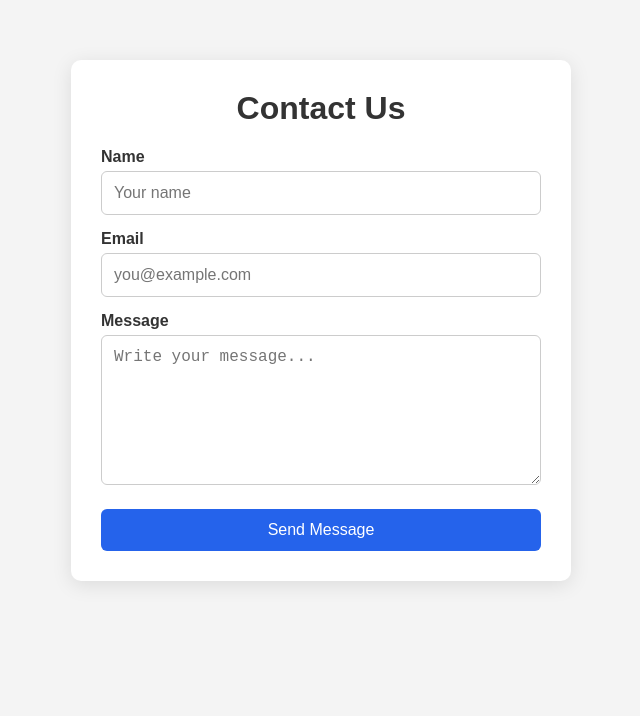
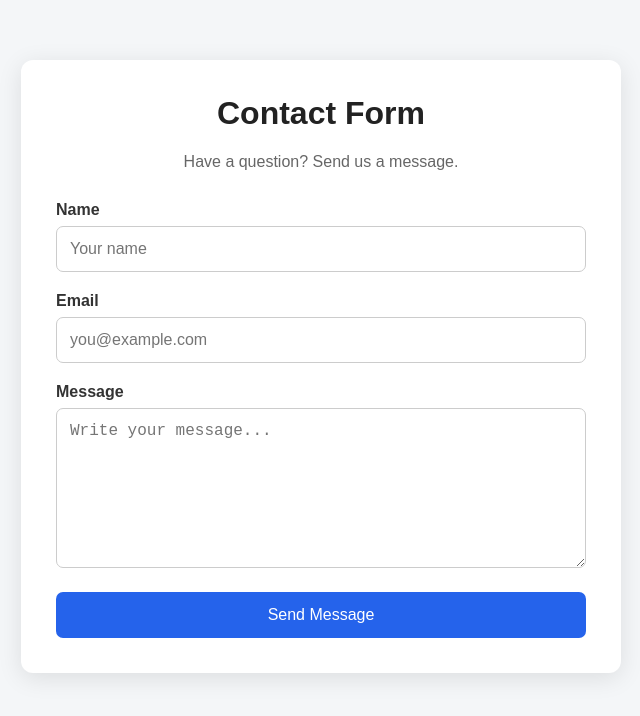
Before and after one commit to sophiawagner4u/railwaytest, a website: page public/index.html in a window 1280 px wide. Shown: the whole page, without its empty margins (319-959 px from the left). Drawn offline with Linux system fonts and the light colour scheme.

Commit message:
Refactor contact form layout and styles
Updated styles and structure for better layout and usability.

```diff
--- a/public/index.html
+++ b/public/index.html
@@ -1,9 +1,13 @@
-
 <!DOCTYPE html>
 <html lang="en">
+
 <head>
   <meta charset="UTF-8">
-  <meta name="viewport" content="width=device-width, initial-scale=1.0">
+
+  <meta
+    name="viewport"
+    content="width=device-width, initial-scale=1.0"
+  >
 
   <title>Contact Us</title>
 
@@ -15,53 +19,66 @@
     body {
       margin: 0;
       font-family: Arial, sans-serif;
-      background: #f4f4f4;
+      background: #f4f6f8;
       color: #333;
     }
 
     .container {
-      max-width: 500px;
+      width: 90%;
+      max-width: 600px;
       margin: 60px auto;
-      padding: 30px;
       background: white;
-      border-radius: 10px;
-      box-shadow: 0 4px 20px rgba(0, 0, 0, 0.1);
+      padding: 35px;
+      border-radius: 12px;
+      box-shadow: 0 5px 25px rgba(0, 0, 0, 0.1);
     }
 
     h1 {
+      text-align: center;
       margin-top: 0;
+      color: #222;
+    }
+
+    .description {
       text-align: center;
+      color: #666;
+      margin-bottom: 30px;
     }
 
     label {
       display: block;
-      margin-top: 15px;
-      margin-bottom: 5px;
+      margin-bottom: 7px;
       font-weight: bold;
     }
 
     input,
     textarea {
       width: 100%;
-      padding: 12px;
+      padding: 13px;
       border: 1px solid #ccc;
-      border-radius: 6px;
+      border-radius: 7px;
       font-size: 16px;
+      margin-bottom: 20px;
+    }
+
+    input:focus,
+    textarea:focus {
+      outline: none;
+      border-color: #2563eb;
     }
 
     textarea {
-      min-height: 150px;
+      min-height: 160px;
       resize: vertical;
     }
 
     button {
       width: 100%;
-      margin-top: 20px;
-      padding: 12px;
-      border: none;
-      border-radius: 6px;
+      padding: 14px;
       background: #2563eb;
       color: white;
+      border: none;
+      border-radius: 7px;
       font-size: 16px;
       cursor: pointer;
     }
@@ -76,29 +93,44 @@
 
   <div class="container">
 
-    <h1>Contact Us</h1>
+    <h1>Contact Form</h1>
+
+    <p class="description">
+      Have a question? Send us a message.
+    </p>
 
     <form action="/contact" method="POST">
 
-      <label for="name">Name</label>
+      <label for="name">
+        Name
+      </label>
+
       <input
         type="text"
         id="name"
         name="name"
         placeholder="Your name"
+        maxlength="100"
         required
       >
 
-      <label for="email">Email</label>
+      <label for="email">
+        Email
+      </label>
+
       <input
         type="email"
         id="email"
         name="email"
         placeholder="you@example.com"
+        maxlength="255"
         required
       >
 
-      <label for="message">Message</label>
+      <label for="message">
+        Message
+      </label>
+
       <textarea
         id="message"
         name="message"
@@ -115,4 +147,5 @@
   </div>
 
 </body>
+
 </html>
```
